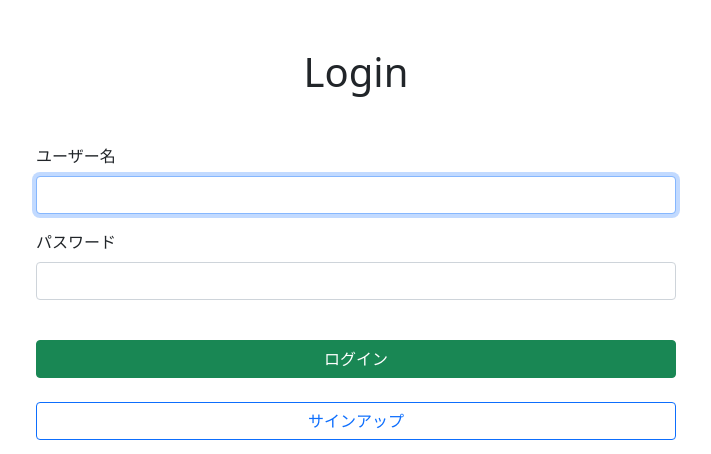
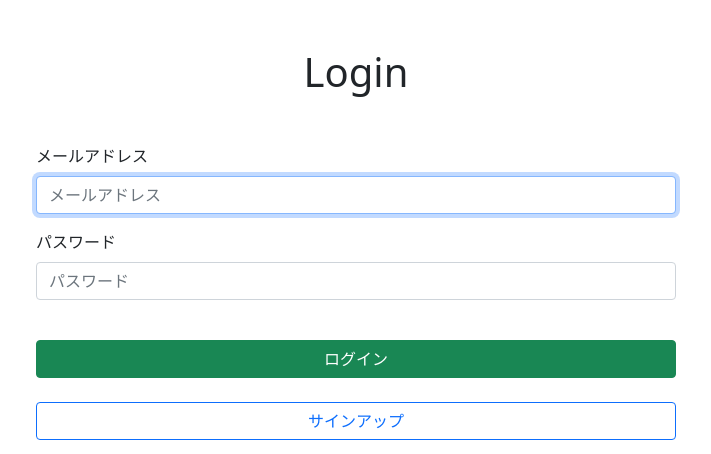
Before and after one commit to kumitaakira453/extra_post_app, a Django app: page /login/ in a window 1280 px wide. Shown: the part 58-512 px from the top of the page, without its empty margins (284-995 px from the left). Run offline with Django 5.2, Linux system fonts and the light colour scheme.

Commit message:
emailでログインに変更

```diff
--- a/main/forms.py
+++ b/main/forms.py
@@ -7,9 +7,13 @@ from .models import Post, User
 class LoginForm(AuthenticationForm):
     def __init__(self, *args, **kwargs):
         super().__init__(*args, **kwargs)
-        # 各フィールドにクラスを追加する
-        self.fields["username"].widget.attrs.update({"class": "form-control"})
-        self.fields["password"].widget.attrs.update({"class": "form-control"})
+
+        self.fields["username"].widget.attrs.update(
+            {"class": "form-control", "placeholder": "メールアドレス"}
+        )
+        self.fields["password"].widget.attrs.update(
+            {"class": "form-control", "placeholder": "パスワード"}
+        )
 
 
 class SignUpForm(UserCreationForm):
--- a/main/models.py
+++ b/main/models.py
@@ -4,6 +4,10 @@ from django.db import models
 
 class User(AbstractUser):
     icon = models.ImageField(upload_to="user_icons", blank=True, null=True)
+    email = models.EmailField(max_length=255, unique=True)
+
+    USERNAME_FIELD = "email"  # ☆2 このテーブルのレコードを一意に識別
+    REQUIRED_FIELDS = ["username"]  # スーパーユーザ作成時に入力する
 
     def __str__(self):
         return f"{self.username}"
--- a/main/templates/main/login.html
+++ b/main/templates/main/login.html
@@ -4,10 +4,12 @@
 {% block content %}
 <div>
     <h1 class="h1 m-auto mt-5 text-center fs-1">Login</h1>
+
+
     <form action="" method="POST" class="container-ml w-50 m-auto mt-5">
         {% csrf_token %}
         <div class="mb-3">
-            <label for="{{ form.username.id_for_label }}" class="form-label">ユーザー名</label>
+            <label for="{{ form.username.id_for_label }}" class="form-label">メールアドレス</label>
             {{ form.username }}
             {{ form.username.errors }}
         </div>
--- a/main/views.py
+++ b/main/views.py
@@ -16,6 +16,11 @@ from .models import Favorite, Post
 class LoginView(auth_views.LoginView):
     authentication_form = LoginForm  # ログイン用のフォームを指定
     template_name = "main/login.html"  # テンプレートを指定
+
+    def form_invalid(self, form):
+        response = super().form_invalid(form)
+        print(form)
+        return response
 
 
 class LogoutView(auth_views.LogoutView):
```
